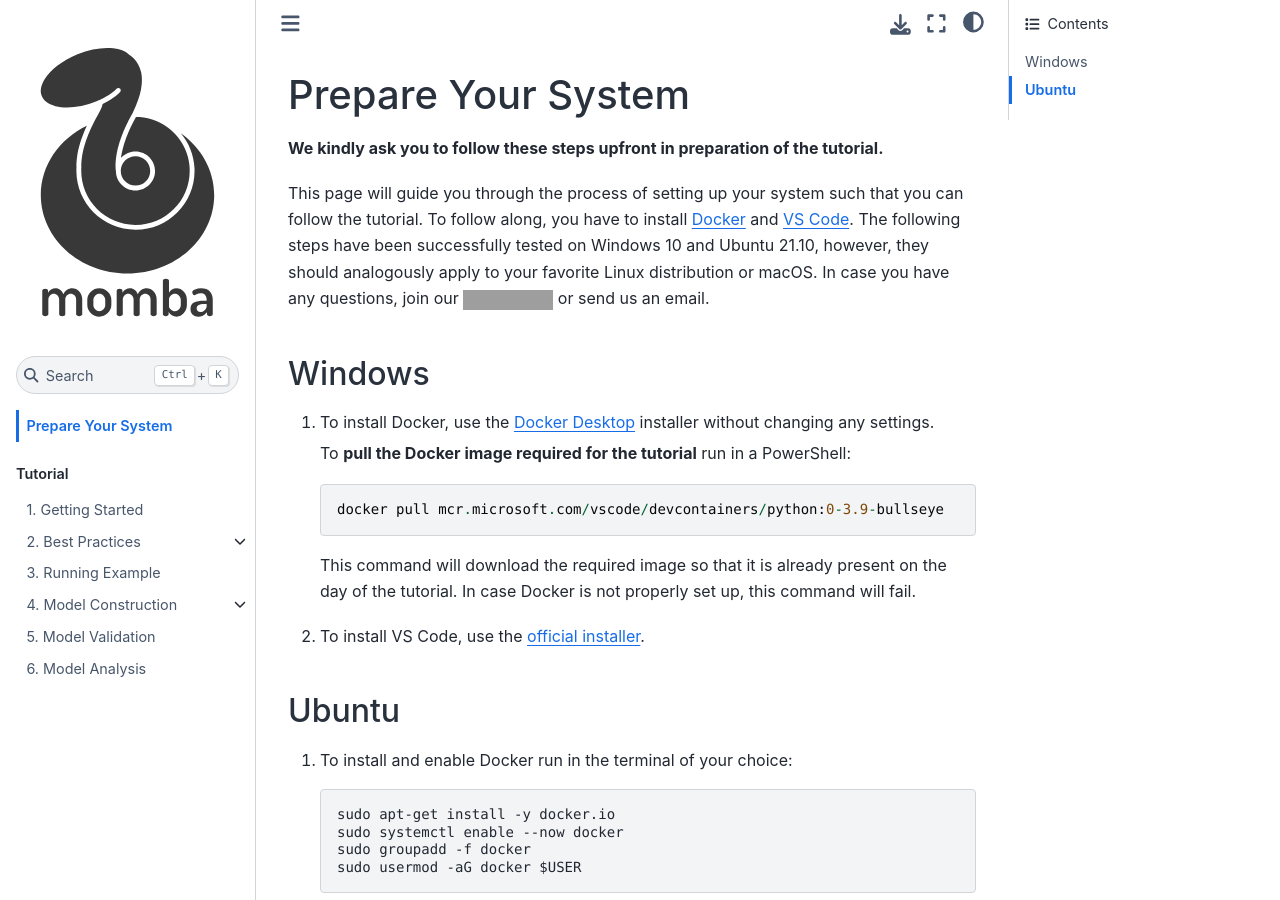
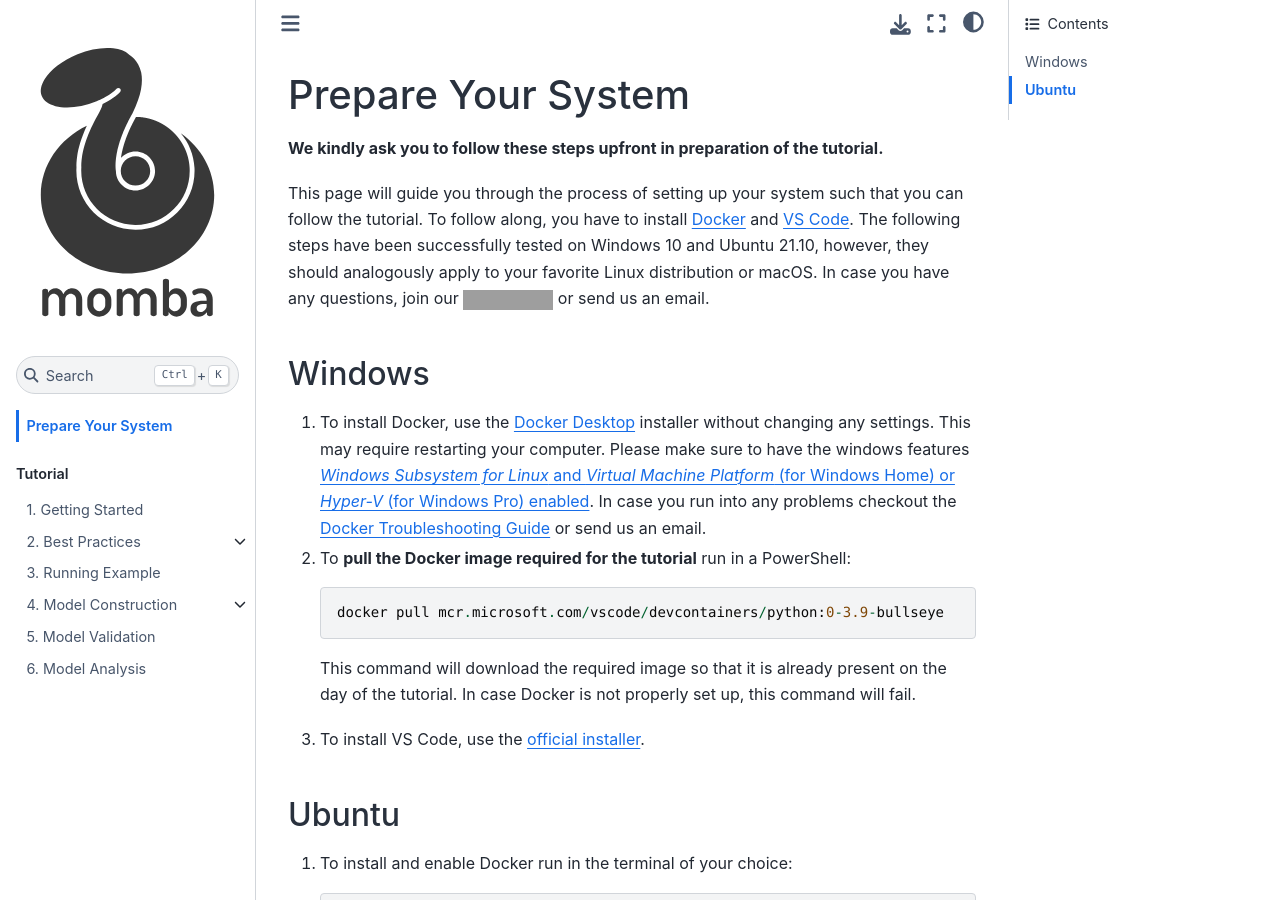
Before and after one commit to udsdepend/fm21-momba-tutorial, a Jupyter Book: the page built from book/preparation.md, in a window 1280 px wide and 900 px high. Built offline with Jupyter Book 1.0.4 settings and Sphinx 7.4.7 and the Sphinx Book theme 1.1.4, drawn with Linux system fonts in a browser that asks for light colours; grey boxes are pictures that could not be loaded.

Commit message:
update preparation instructions

````diff
--- a/book/preparation.md
+++ b/book/preparation.md
@@ -11,14 +11,16 @@
 ## Windows
 
 1. To install Docker, use the [Docker Desktop](https://www.docker.com/products/docker-desktop) installer without changing any settings.
-
-    To **pull the Docker image required for the tutorial** run in a PowerShell:
+    This may require restarting your computer.
+    Please make sure to have the windows features [*Windows Subsystem for Linux* and *Virtual Machine Platform* (for Windows Home) or *Hyper-V* (for Windows Pro) enabled](https://docs.docker.com/desktop/windows/troubleshoot/#virtualization).
+    In case you run into any problems checkout the [Docker Troubleshooting Guide](https://docs.docker.com/desktop/windows/troubleshoot/) or send us an email.
+2. To **pull the Docker image required for the tutorial** run in a PowerShell:
     ```
     docker pull mcr.microsoft.com/vscode/devcontainers/python:0-3.9-bullseye
     ```
     This command will download the required image so that it is already present on the day of the tutorial.
     In case Docker is not properly set up, this command will fail.
-2. To install VS Code, use the [official installer](https://code.visualstudio.com/#alt-downloads).
+3. To install VS Code, use the [official installer](https://code.visualstudio.com/#alt-downloads).
 
 
 ## Ubuntu
````
Also changed, not shown: other parts of book/preparation.md (+2 -2 lines).
